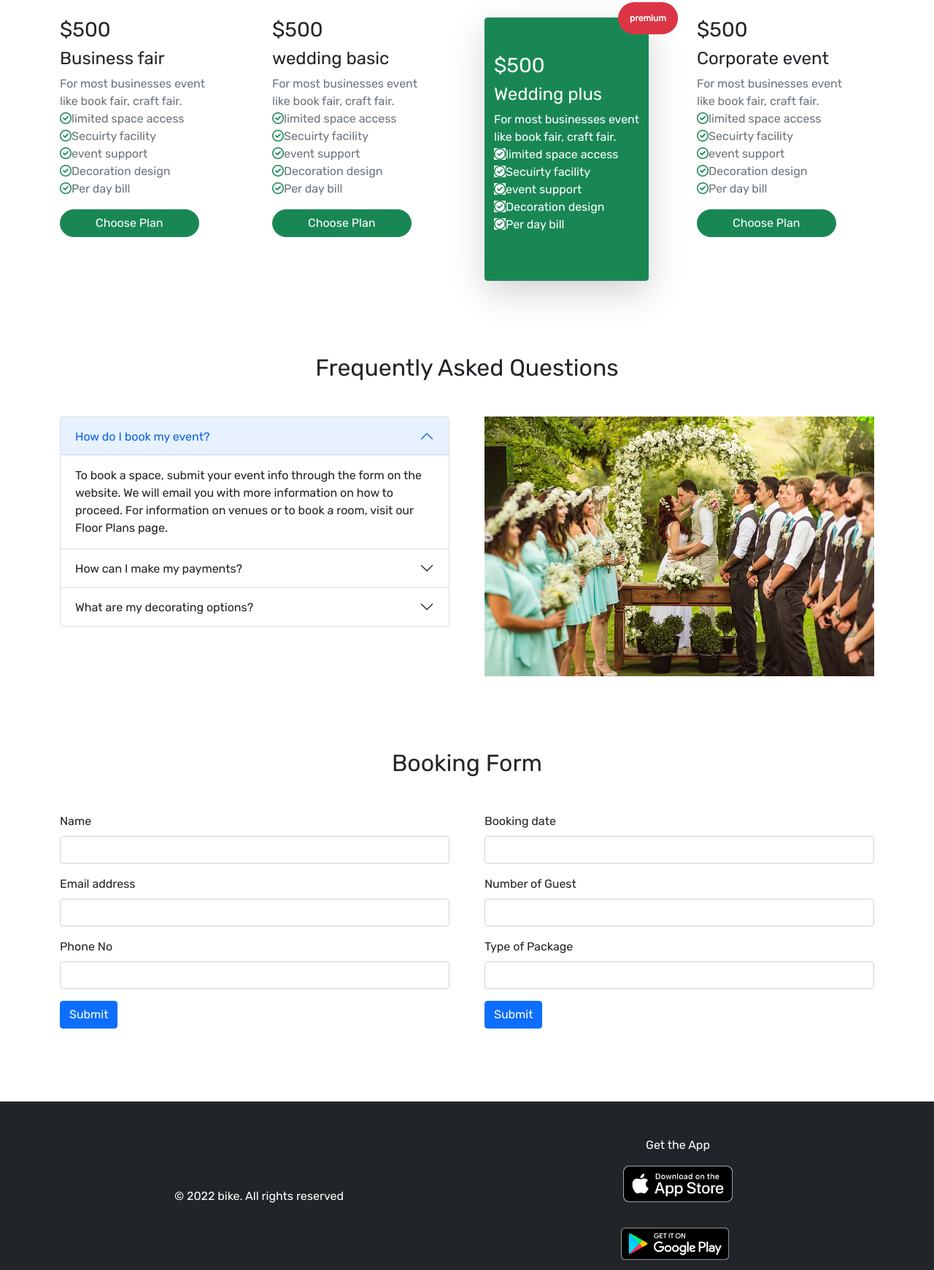
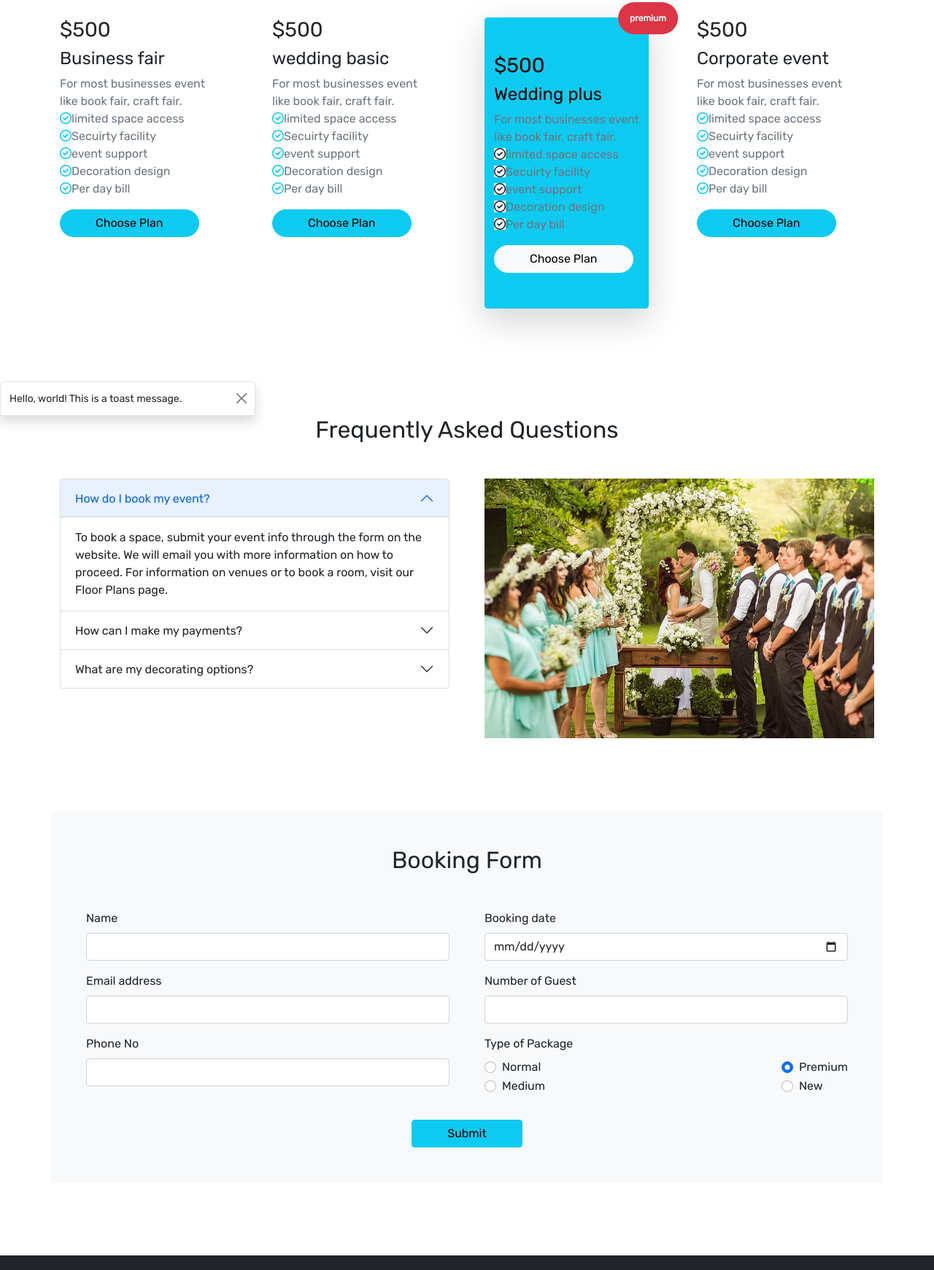
Before and after one commit to nipaaa/convention-center, a plain HTML site: page index.html in a window 1280 px wide. Shown: the part 798-2539 px from the top of the page at 73% size. Drawn offline with nearby package versions, Linux system fonts and the light colour scheme.

Commit message:
bonus part add

```diff
--- a/index.html
+++ b/index.html
@@ -97,15 +97,15 @@
                     <h3>$500</h3>
                     <h4>Business fair</h4>
                     <p class="text-secondary">For most businesses event <br> like book fair, craft fair. <br>
-                      <i class="far fa-check-circle bg-light text-success"></i>limited space access <br>
-                      <i class="far fa-check-circle bg-light text-success"></i>Secuirty facility <br>
-                      <i class="far fa-check-circle bg-light text-success"></i>event support<br>
-                      <i class="far fa-check-circle bg-light text-success"></i>Decoration design<br>
-                      <i class="far fa-check-circle bg-light text-success"></i>Per day bill<br>
+                      <i class="far fa-check-circle bg-light text-info"></i>limited space access <br>
+                      <i class="far fa-check-circle bg-light text-info"></i>Secuirty facility <br>
+                      <i class="far fa-check-circle bg-light text-info"></i>event support<br>
+                      <i class="far fa-check-circle bg-light text-info"></i>Decoration design<br>
+                      <i class="far fa-check-circle bg-light text-info"></i>Per day bill<br>
 
                     </p>
                     <div class="mx-auto">
-                      <button type="button" class="btn btn-success rounded-pill px-5">Choose Plan</button>
+                      <button type="button" class="btn btn-info rounded-pill px-5">Choose Plan</button>
                     </div>
 
 
@@ -114,32 +114,35 @@
                     <h3>$500</h3>
                     <h4>wedding basic</h4>
                     <p class="text-secondary">For most businesses event <br> like book fair, craft fair. <br>
-                      <i class="far fa-check-circle bg-light text-success"></i>limited space access <br>
-                      <i class="far fa-check-circle bg-light text-success"></i>Secuirty facility <br>
-                      <i class="far fa-check-circle bg-light text-success"></i>event support<br>
-                      <i class="far fa-check-circle bg-light text-success"></i>Decoration design<br>
-                      <i class="far fa-check-circle bg-light text-success"></i>Per day bill<br>
+                      <i class="far fa-check-circle bg-light text-info"></i>limited space access <br>
+                      <i class="far fa-check-circle bg-light text-info"></i>Secuirty facility <br>
+                      <i class="far fa-check-circle bg-light text-info"></i>event support<br>
+                      <i class="far fa-check-circle bg-light text-info"></i>Decoration design<br>
+                      <i class="far fa-check-circle bg-light text-info"></i>Per day bill<br>
 
                     </p>
                     <div class="mx-auto">
-                      <button type="button" class="btn btn-success rounded-pill px-5">Choose Plan</button>
+                      <button type="button" class="btn btn-info rounded-pill px-5">Choose Plan</button>
                     </div>
 
 
                 </div>
                 <div class="col-sm-12 col-lg-3">
-                    <button type="button" class="btn btn-success position-relative py-5 shadow-lg">
+                    <div class="btn btn-info position-relative py-5 shadow-lg">
                        <div class="text-start">
                         <h3>$500</h3>
                         <h4>Wedding plus</h4>
-                        <p class="">For most businesses event <br> like book fair, craft fair. <br>
-                          <i class="far fa-check-circle bg-light text-success"></i>limited space access <br>
-                          <i class="far fa-check-circle bg-light text-success"></i>Secuirty facility <br>
-                          <i class="far fa-check-circle bg-light text-success"></i>event support<br>
-                          <i class="far fa-check-circle bg-light text-success"></i>Decoration design<br>
-                          <i class="far fa-check-circle bg-light text-success"></i>Per day bill<br>
+                        <p class="text-secondary">For most businesses event <br> like book fair, craft fair. <br>
+                          <i class="far fa-check-circle bg-light text-dark"></i>limited space access <br>
+                          <i class="far fa-check-circle bg-light text-dark"></i>Secuirty facility <br>
+                          <i class="far fa-check-circle bg-light text-dark"></i>event support<br>
+                          <i class="far fa-check-circle bg-light text-dark"></i>Decoration design<br>
+                          <i class="far fa-check-circle bg-light text-dark"></i>Per day bill<br>
 
                         </p>
+                        <div class="mx-auto">
+                          <button type="button" class="btn btn-light rounded-pill px-5">Choose Plan</button>
+                        </div>
 
                        </div>
 
@@ -147,21 +150,21 @@
                           premium
 
                         </span>
-                      </button>
+                      </div>
 
                 </div> <div class="col-sm-12 col-lg-3">
                     <h3>$500</h3>
                     <h4>Corporate event</h4>
                     <p class="text-secondary">For most businesses event <br> like book fair, craft fair. <br>
-                      <i class="far fa-check-circle bg-light text-success"></i>limited space access <br>
-                      <i class="far fa-check-circle bg-light text-success"></i>Secuirty facility <br>
-                      <i class="far fa-check-circle bg-light text-success"></i>event support<br>
-                      <i class="far fa-check-circle bg-light text-success"></i>Decoration design<br>
-                      <i class="far fa-check-circle bg-light text-success"></i>Per day bill<br>
+                      <i class="far fa-check-circle bg-light text-info"></i>limited space access <br>
+                      <i class="far fa-check-circle bg-light text-info"></i>Secuirty facility <br>
+                      <i class="far fa-check-circle bg-light text-info"></i>event support<br>
+                      <i class="far fa-check-circle bg-light text-info"></i>Decoration design<br>
+                      <i class="far fa-check-circle bg-light text-info"></i>Per day bill<br>
 
                     </p>
                     <div class="mx-auto">
-                      <button type="button" class="btn btn-success rounded-pill px-5">Choose Plan</button>
+                      <button type="button" class="btn btn-info rounded-pill px-5">Choose Plan</button>
                     </div>
 
                 </div>
@@ -171,7 +174,7 @@
 
         <!-- ---------toast----------- -->
       <section>
-        <div class="toast align-items-center" role="alert" aria-live="assertive" aria-atomic="true">
+        <div class="toast align-items-center show" role="alert" aria-live="assertive" aria-atomic="true">
           <div class="d-flex">
             <div class="toast-body">
             Hello, world! This is a toast message.
@@ -236,7 +239,7 @@
         </section>
 
         <!-- ----------bonus part(booking form)--------- -->
-        <section class="container section-gap">
+        <section class="container section-gap bg-light p-5">
           <h2 class="text-center mb-5">Booking Form</h2>
           <div class="row g-5">
             <div class="col-lg-6 col-sm-12">
@@ -251,9 +254,9 @@
                 </div>
                 <div class="mb-3">
                   <label for="exampleInputPassword1" class="form-label">Phone No</label>
-                  <input type="password" class="form-control" id="exampleInputPassword1">
+                  <input type="tel" class="form-control" id="phone">
                 </div>
-                <button type="submit" class="btn btn-primary">Submit</button>
+
               </form>
 
             </div>
@@ -262,23 +265,56 @@
               <form>
                 <div class="mb-3">
                   <label class="form-label">Booking date</label>
-                  <input type="text" class="form-control"  aria-describedby="emailHelp">
+                  <input type="date" class="form-control"  aria-describedby="emailHelp">
                 </div>
                 <div class="mb-3">
                   <label for="exampleInputEmail1" class="form-label">Number of Guest</label>
-                  <input type="email" class="form-control" id="exampleInputEmail1" aria-describedby="emailHelp">
+                  <input type="number" class="form-control" >
                 </div>
                 <div class="mb-3">
                   <label for="exampleInputPassword1" class="form-label">Type of Package</label>
-                  <input type="password" class="form-control" id="exampleInputPassword1">
+                  <div class="d-flex justify-content-between">
+                    <div>
+                      <div class="form-check">
+                        <input class="form-check-input" type="radio" name="exampleRadios" id="exampleRadios1" value="option1" checked>
+                        <label class="form-check-label" for="exampleRadios1">
+                          Normal
+                        </label>
+                      </div>
+                      <div class="form-check">
+                        <input class="form-check-input" type="radio" name="exampleRadios" id="exampleRadios2" value="option2">
+                        <label class="form-check-label" for="exampleRadios2">
+                          Medium
+                        </label>
+                      </div>
+
+                    </div>
+                    <div>
+                      <div class="form-check">
+                        <input class="form-check-input" type="radio" name="exampleRadios" id="exampleRadios1" value="option1" checked>
+                        <label class="form-check-label" for="exampleRadios1">
+                         Premium
+                        </label>
+                      </div>
+                      <div class="form-check">
+                        <input class="form-check-input" type="radio" name="exampleRadios" id="exampleRadios2" value="option2">
+                        <label class="form-check-label" for="exampleRadios2">
+                          New
+                        </label>
+                      </div>
+
+                    </div>
+
+                  </div>
                 </div>
-                <button type="submit" class="btn btn-primary">Submit</button>
               </form>
-
             </div>
-
+          </div>
+          <div class="text-center mt-3">
+            <button type="submit" class="btn btn-info px-5">Submit</button>
 
           </div>
+
 
         </section>
 
@@ -286,11 +322,11 @@
 
     <footer class="bg-dark text-white py-5">
       <section class="container">
-        <div class=" row">
-          <div class="col-lg-6 col-sm-12 d-flex  flex-column justify-content-sm-center align-items-center">
+        <div class=" row d-flex align-items-center">
+          <div class="col-lg-9 col-sm-12 text-lg-start text-center ">
             <p>© 2022 bike. All rights reserved</p>
           </div>
-          <div class="col-lg-6 col-sm-12 d-flex flex-column justify-sm-content-center align-items-center">
+          <div class="col-lg-3 col-sm-12 d-flex flex-column justify-content-center align-items-center ">
             <p class="ms-2">Get the App</p>
             <a target="_blank" href="https://apps.apple.com/us/app/booking-com-hotels-travel/id367003839" class="link-light ms-2"><img width="150" src="img/app-store.png" alt=""></a> <br>
             <a target="_blank" href="https://play.google.com/store/apps/details?id=com.booking"><img width="170" src="img/google-play.png" alt=""></a>
```
